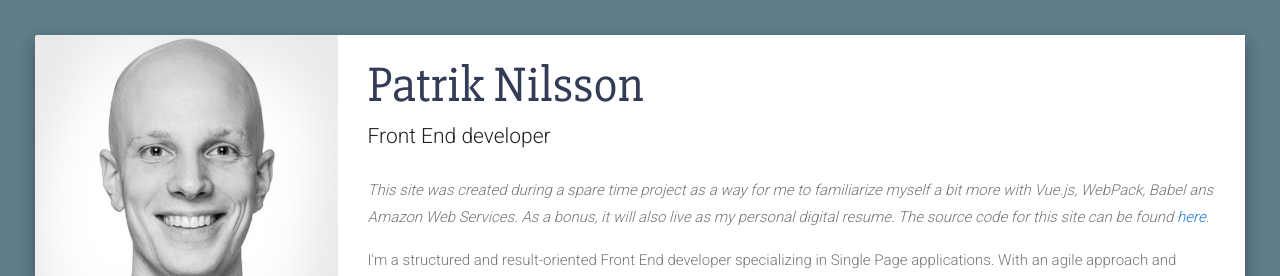
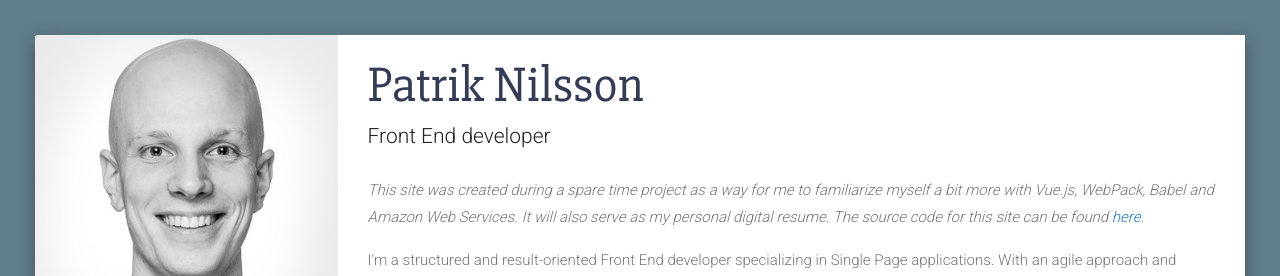
Before and after one commit to patriknil90/vue-resume, a Vue app: page / in a window 1280 px wide. Shown: the top 276 px of the page. Built offline with nearby package versions, Linux system fonts and the light colour scheme.

Commit message:
Presentation text fixes

```diff
--- a/src/components/resume/Presentation.vue
+++ b/src/components/resume/Presentation.vue
@@ -14,8 +14,8 @@ export default {
     return {
       presentation: {
         sitePurpose: `<span style="font-style: italic;">This site was created during a spare time project as a way for me to familiarize myself a bit
-          more with Vue.js, WebPack, Babel ans Amazon Web Services.
-          As a bonus, it will also live as my personal digital resume. The source code for this site can be found
+          more with Vue.js, WebPack, Babel and Amazon Web Services.
+          It will also serve as my personal digital resume. The source code for this site can be found
           <a href="https://github.com/patriknil90/vue-resume" target="_blank">here</a>.</span>`,
         work: `I'm a structured and result-oriented Front End developer specializing in Single Page applications.
           With an agile approach and focus on problem solving I want to contribute value to end-users and businesses without being locked in to one SPA framework.
```
